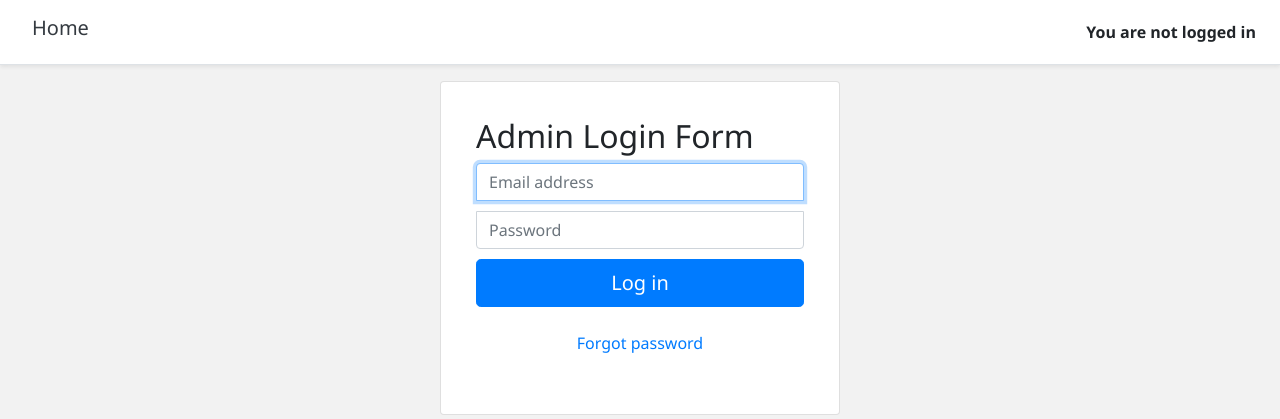
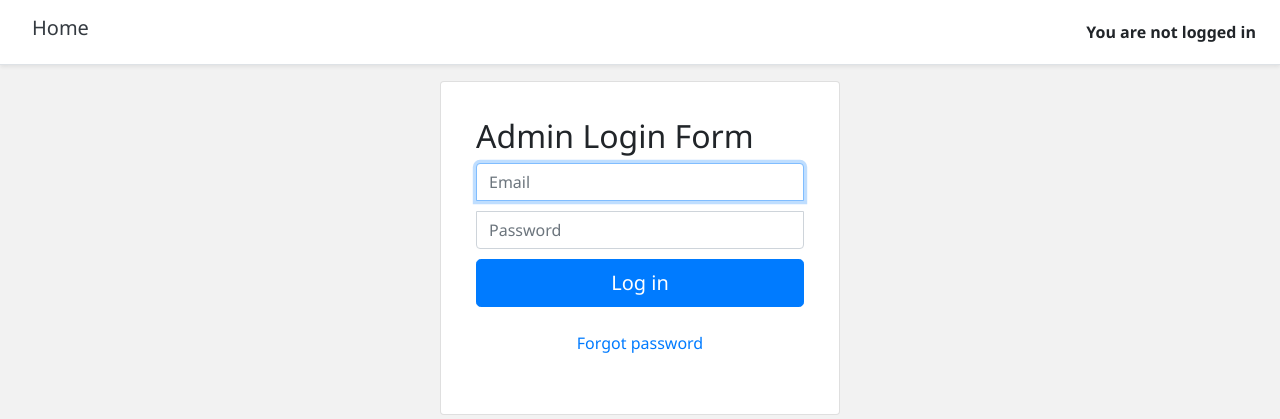
Before and after one commit to printf-twinkle/basic_attendance_system, a Django app: page /admin_login in a window 1280 px wide. Shown: the top 419 px of the page. Run offline with Django 3.2, Linux system fonts and the light colour scheme; some libraries are stand-ins or nearby versions.

Commit message:
Update admin_login.html

```diff
--- a/main/templates/main/admin_login.html
+++ b/main/templates/main/admin_login.html
@@ -34,7 +34,7 @@
 		  <h2>Admin Login Form</h2>
 		    <form class="form-signin" action="{% url 'admin_login' %}" method="post">{% csrf_token %}
 
-				<input type="email" name="email" id="inputEmail" class="form-control" placeholder="Email address" required autofocus>
+				<input type="email" name="email" id="inputEmail" class="form-control" placeholder="Email " required autofocus>
 
 				<input type="password" name="password" id="inputPassword" class="form-control" placeholder="Password" required>
 
```
